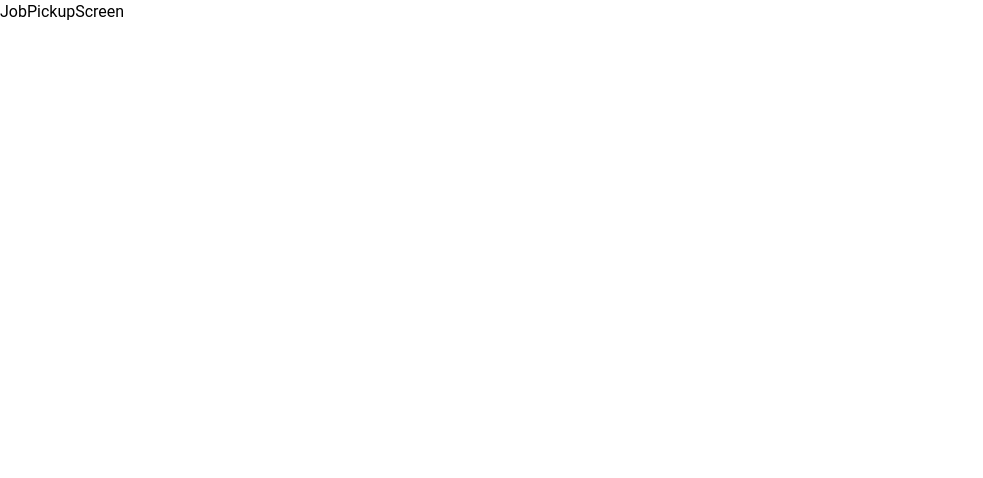
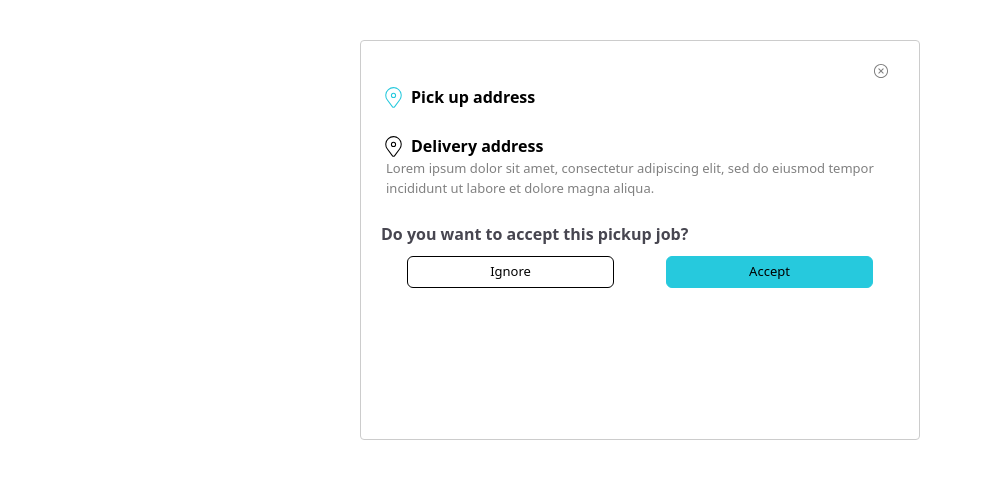
Before and after one commit to xJQx/sc2006-feeditforward, a React (Create React App) app in the folder FeedItForward/frontend/: page /job-pickup/1 in a window 1280 px wide. Shown: the top 478 px of the page, without its empty margins (0-983 px from the left). Built offline with nearby package versions, Linux system fonts and the light colour scheme.

Commit message:
JobConfirmationModal

```diff
--- a/FeedItForward/frontend/package.json
+++ b/FeedItForward/frontend/package.json
@@ -10,9 +10,11 @@
     "@types/node": "^16.18.59",
     "@types/react": "^18.2.31",
     "@types/react-dom": "^18.2.14",
+    "@types/react-modal": "^3.16.2",
     "react": "^18.2.0",
     "react-dom": "^18.2.0",
     "react-icons": "^4.11.0",
+    "react-modal": "^3.16.1",
     "react-router-dom": "^6.17.0",
     "react-scripts": "5.0.1",
     "typescript": "^4.9.5",
--- a/FeedItForward/frontend/src/components/Modal/JobConfirmationModal.tsx
+++ b/FeedItForward/frontend/src/components/Modal/JobConfirmationModal.tsx
@@ -1,5 +1,47 @@
 import React from "react";
+import Modal from "react-modal";
+import { useState, useEffect } from "react";
+import { CiLocationOn } from "react-icons/ci"
+import { RxCrossCircled } from "react-icons/rx"
 
 export const JobConfirmationModal = () => {
-  return <div>JobConfirmationModal</div>;
+  const [modalOpen, setModalOpen] = useState(true);
+
+  function closeModal() {
+    setModalOpen(false);
+  }
+
+  return (
+    <Modal
+      isOpen={modalOpen}
+      // onRequestClose={}
+      style={{
+        overlay: {
+          position: "fixed",
+          top: 0,
+          left: "25%",
+          // marginRight: "auto",
+          opacity: 1,
+          height: "60%",
+          width: "50%", //need change when testing with mobile
+          overflow: "hidden",
+          paddingTop: "5px"
+        },
+      }}
+    >
+      <button style={{marginLeft: "95%", marginTop: "-5px"}} onClick={closeModal}><RxCrossCircled style={{color: "gray"}}/></button>
+      <div style={{fontWeight: "bold", display: "flex"}}><CiLocationOn style={{marginRight: "5px", fontSize: "25px", color: "#26C9DD"}}/>Pick up address</div>
+      <br></br>
+      <div style={{fontWeight: "bold", display: "flex"}}><CiLocationOn style={{marginRight: "5px", fontSize: "25px"}}/>Delivery address</div>
+      {/* <br></br> */}
+      <div style={{fontSize: "small", color: "gray", paddingLeft: "5px"}}>Lorem ipsum dolor sit amet, consectetur adipiscing elit, sed do eiusmod tempor incididunt ut labore et dolore magna aliqua.</div>
+      <br></br>
+      <div style={{color: "#474650", fontWeight: "bold"}}>Do you want to accept this pickup job?</div>
+
+      <div style={{ display: "flex", flexDirection: "row", justifyContent: "space-around", marginTop: "10px"}}>
+        <button style={{border: "1px solid", width: "40%", borderRadius: "6px", height: "32px", fontSize: "small"}} onClick={closeModal}>Ignore</button>
+        <button style={{border: "1px solid #26C9DD", width: "40%", borderRadius: "6px", height: "32px", fontSize: "small", backgroundColor: "#26C9DD"}}>Accept</button>
+      </div>
+    </Modal>
+  );
 };
--- a/FeedItForward/frontend/src/screens/DriverUI/JobPickupScreen.tsx
+++ b/FeedItForward/frontend/src/screens/DriverUI/JobPickupScreen.tsx
@@ -1,5 +1,6 @@
 import React from "react";
+import { JobConfirmationModal } from "../../components";
 
 export const JobPickupScreen = () => {
-  return <div>JobPickupScreen</div>;
+  return (<JobConfirmationModal></JobConfirmationModal>);
 };
```
Also changed, not shown: 1 other file (tests, documents, lock files or other folders).
